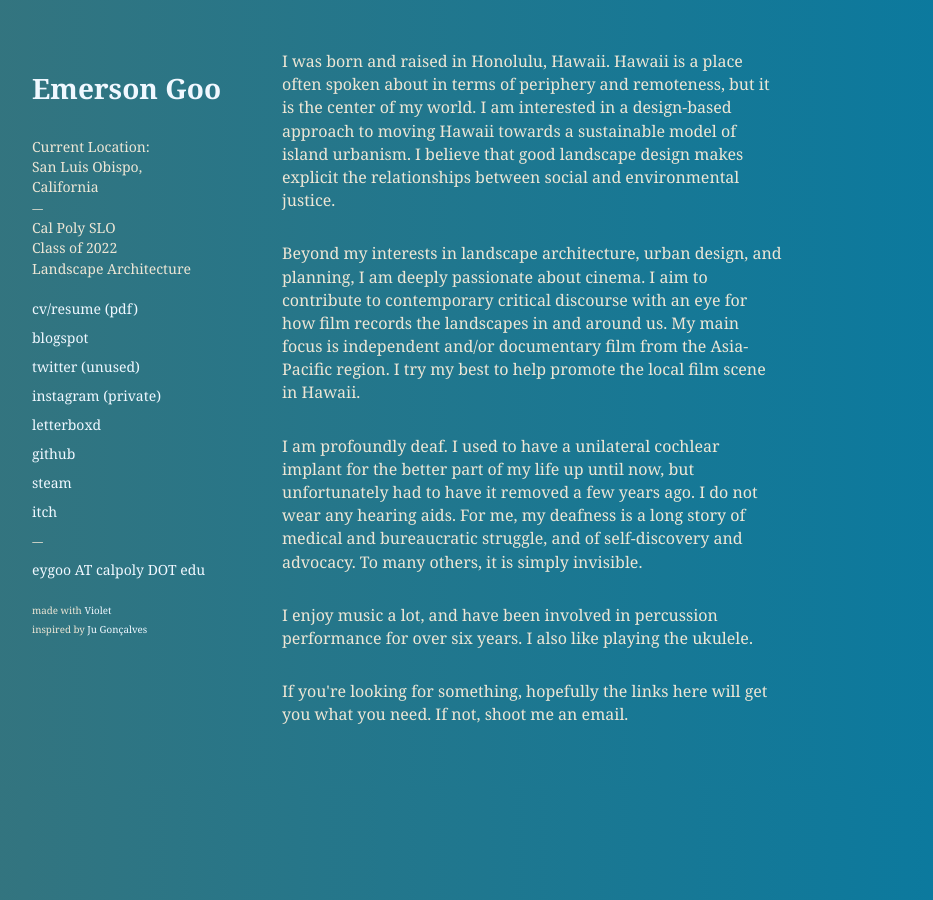
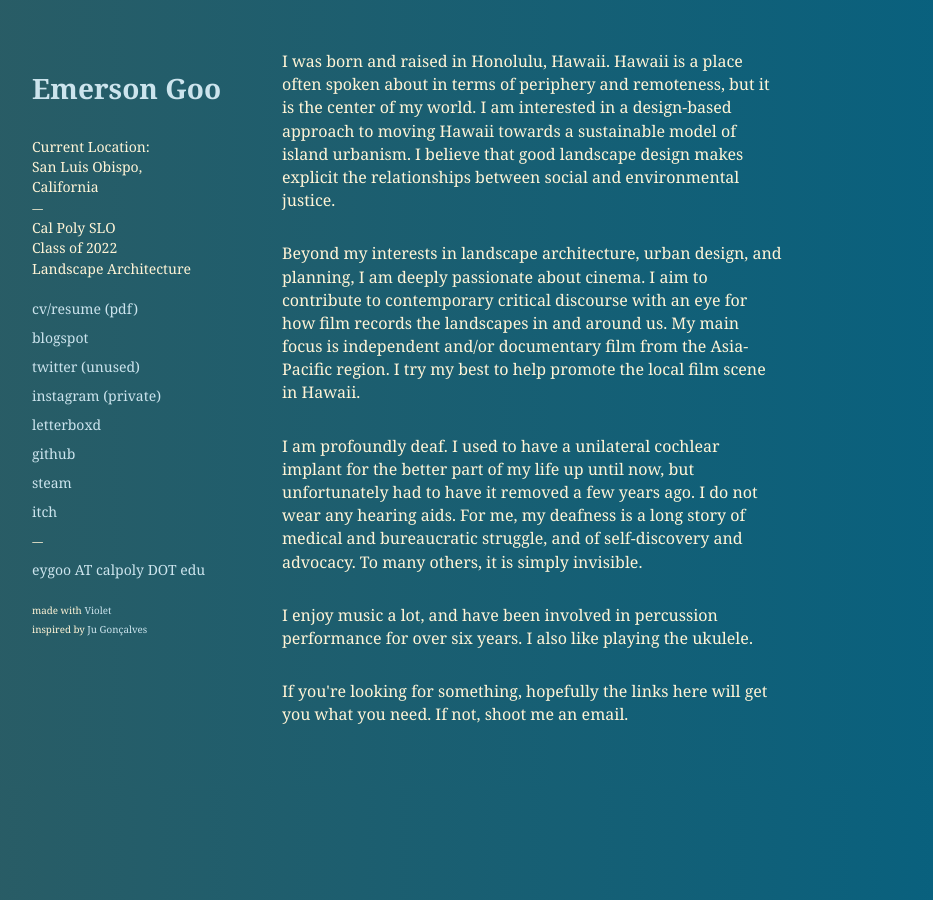
Before and after one commit to emersongoo/emersongoo.github.io, a Jekyll site: the page built from index.html, in a window 1280 px wide. Shown: the whole page, without its empty margins (68-1001 px from the left). Built offline with Jekyll 4.4.1, drawn with Linux system fonts in a browser that asks for light colours.

Commit message:
color change

```diff
--- a/_sass/home.sass
+++ b/_sass/home.sass
@@ -3,11 +3,11 @@ body
   background: #fff
 
 body
-  background: -webkit-linear-gradient(left, #36747D 0%, #007BA7 100%)
-  background: -moz-linear-gradient(left, #36747D 0%, #007BA7 100%)
-  background: -o-linear-gradient(left, #36747D 0%, #007BA7 100%)
-  background: -ms-linear-gradient(left, #36747D 0%, #007BA7 100%)
-  background: linear-gradient(to right, #36747D 0%, #007BA7 100%)
+  background: -webkit-linear-gradient(left, #2b5c64 0%, #006285 100%)
+  background: -moz-linear-gradient(left, #2b5c64 0%, #006285 100%)
+  background: -o-linear-gradient(left, #2b5c64 0%, #006285 100%)
+  background: -ms-linear-gradient(left, #2b5c64 0%, #006285 100%)
+  background: linear-gradient(to right, #2b5c64 0%, #006285 100%)
   color: $beta
   font-family: $font
   font-size: 14px
--- a/_sass/variables.sass
+++ b/_sass/variables.sass
@@ -1,8 +1,8 @@
 $font: "Georgia", serif
 
-$alpha: #F0F8FF
-$beta: #EDE6D5
-$gama: #FCD174
+$alpha: #cce4ed
+$beta: #fff4d6
+$gama: #ffdb70
 
 $above: "only screen and (min-width: 600px)"
 $below: "only screen and (max-width: 600px)"
```
